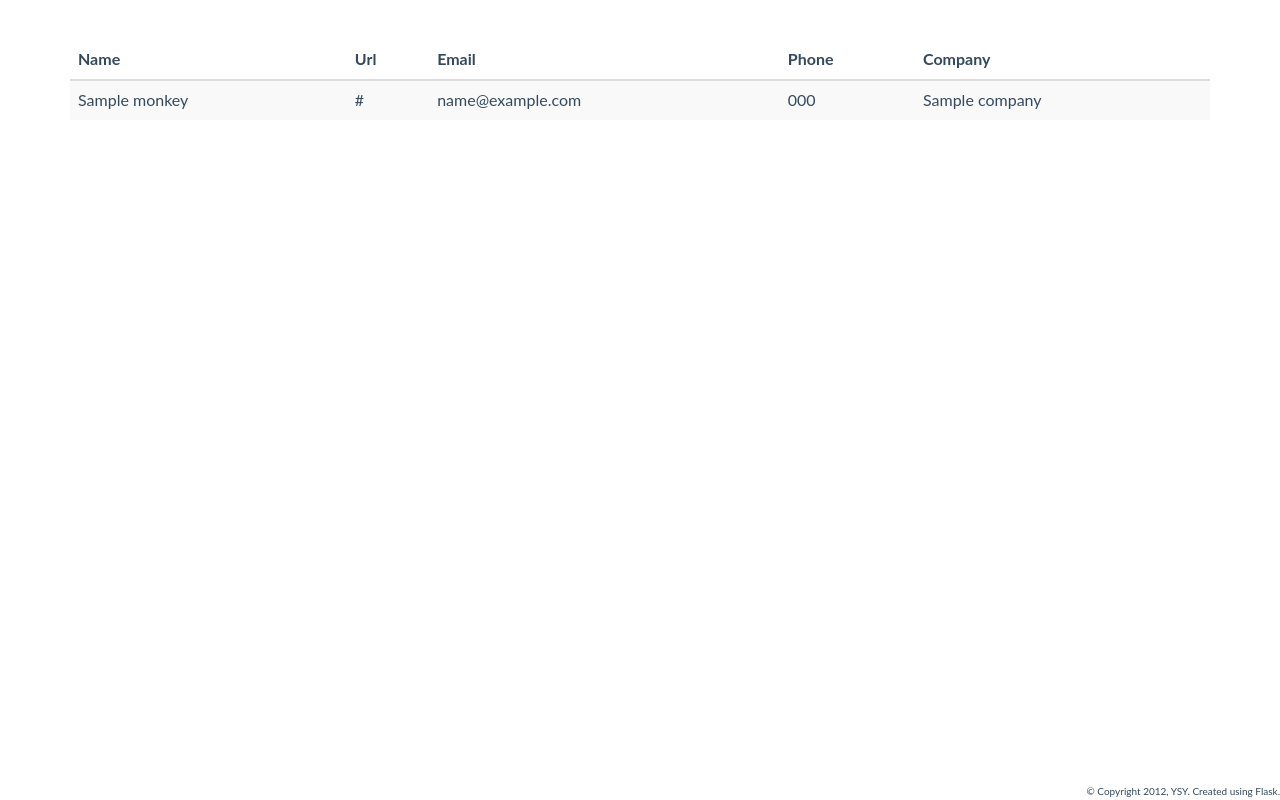
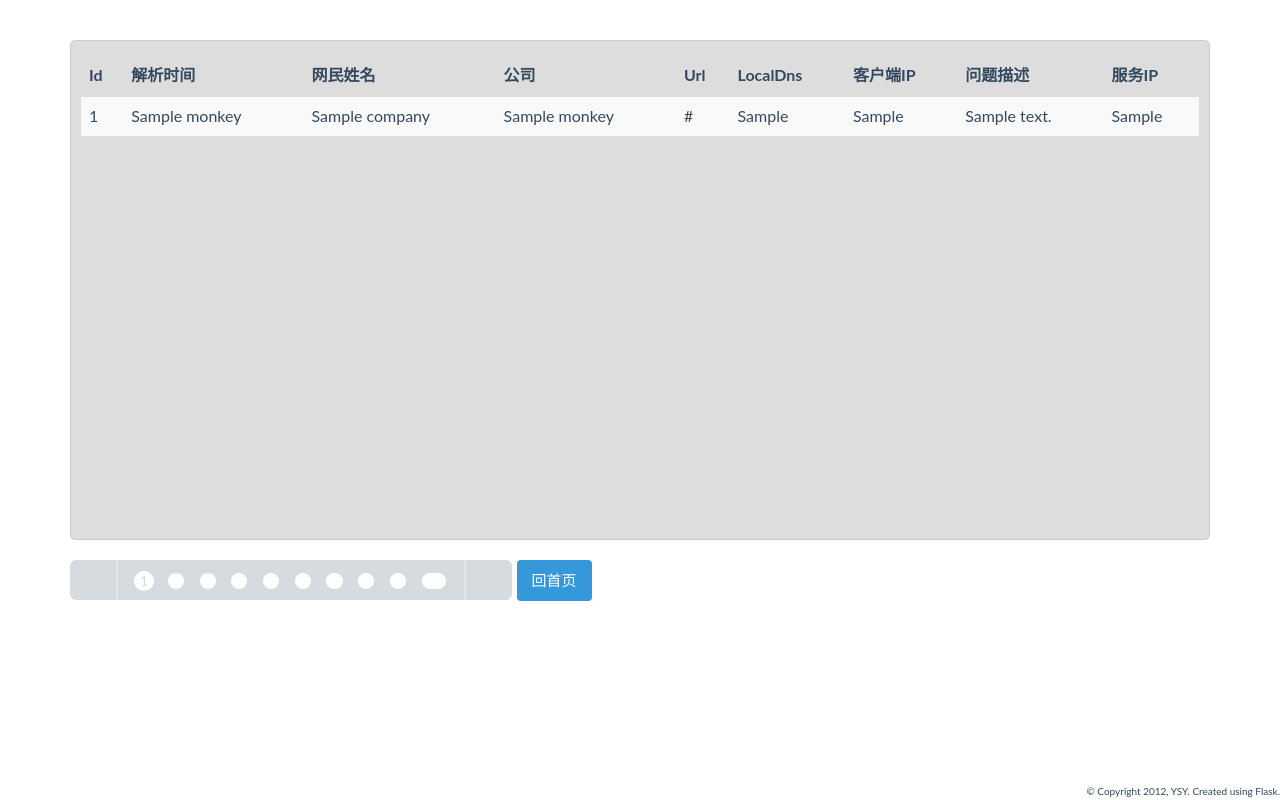
Before and after one commit to showlovel/localDnsExplore, a Flask app: template localDnsExplore/templates/monkey/index.html in a window 1280 px wide. Run offline with Flask 2, Linux system fonts and the light colour scheme; the template is opened without the code that fills it: most values are stand-ins (such as "Sample title", 1, 10 or a date in 2020); parts of the project's set-up code (start-up, migrations or seed data) failed here and were passed over; some web fonts are replaced.

Commit message:
add pagelist

```diff
--- a/localDnsExplore/templates/layout.html
+++ b/localDnsExplore/templates/layout.html
@@ -14,12 +14,11 @@
 <div class="footer ">
   © Copyright 2012, YSY. Created using Flask.
 </div>
-<script type="text/javascript" src="{{url_for('static', filename='js/application.js')}}"></script>
+<script type="text/javascript" src="{{url_for('static', filename='js/jquery-1.8.3.min.js')}}"></script>
+<script type="text/javascript" src="{{url_for('static', filename='js/bootstrap.min.js')}}"></script>
 <script type="text/javascript" src="{{url_for('static', filename='js/bootstrap-select.js')}}"></script>
 <script type="text/javascript" src="{{url_for('static', filename='js/bootstrap-switch.js')}}"></script>
 <script type="text/javascript" src="{{url_for('static', filename='js/bootstrap-typeahead.js')}}"></script>
-<script type="text/javascript" src="{{url_for('static', filename='js/bootstrap.min.js')}}"></script>
 <script type="text/javascript" src="{{url_for('static', filename='js/flatui-checkbox.js')}}"></script>
 <script type="text/javascript" src="{{url_for('static', filename='js/flatui-radio.js')}}"></script>
-<script type="text/javascript" src="{{url_for('static', filename='js/jquery-1.8.3.min.js')}}"></script>
 </html>
--- a/localDnsExplore/templates/monkey/index.html
+++ b/localDnsExplore/templates/monkey/index.html
@@ -1,25 +1,53 @@
 {% extends "layout.html" %}
 {% block body %}
 <div class="container">
+
+  <div class="boxer" style="height:500px">
     <table class="table table-striped">
       <thead>
-      <th>Name</th>
+        <th>Id</th>
+        <th>解析时间</th>
+        <th>网民姓名</th>
+        <th>公司</th>
         <th>Url</th>
-      <th>Email</th>
-      <th>Phone</th>
-      <th>Company</th>
+        <th>LocalDns</th>
+        <th>客户端IP</th>
+        <th>问题描述</th>
+        <th>服务IP</th>
       </thead>
       <tbody>
       {% for monkey in monkeys %}
       <tr>
+        <td>{{ monkey.id}}</td>
+        <td>{{ monkey.name }}</td>
+        <td>{{ monkey.company }}</td>
         <td>{{ monkey.name }}</td>
         <td>{{ monkey.url }}</td>
-      <td>{{ monkey.email }}</td>
-      <td>{{ monkey.phone }}</td>
-      <td>{{ monkey.company }}</td>
+        <td>{{ monkey.local_dns }}</td>
+        <td>{{ monkey.cient_ip}}</td>
+        <td>{{ monkey.description}}</td>
+        <td>{{ monkey.edge_server_ip}}</td>
       </tr>
       {% endfor %}
       </tbody>
     </table>
   </div>
+
+  <div class="pagination">
+    <ul>
+      <li class="previous">
+      <a href="#" class="fui-arrow-left"></a>
+      </li>
+      <li class="active"><a href="#fakelink">1</a></li>
+      {% for i in range(2, 10) %}
+      <li ><a href="#fakelink">{{ i }}</a></li>
+      {% endfor %}
+      <li><a href="#fakelink">10</a></li>
+      <li class="next">
+      <a href="#d" class="fui-arrow-right"></a>
+      </li>
+    </ul>
+  </div>
+  <a href="{{url_for('index')}}" class="btn btn-info">回首页</a>
+</div>
 {% endblock %}
```
Also changed, not shown: localDnsExplore/views.py (+11 -3 lines), localDnsExplore/static/js/application.js (line endings or trailing spaces). Lines whose indentation alone changed are shown as unchanged.
